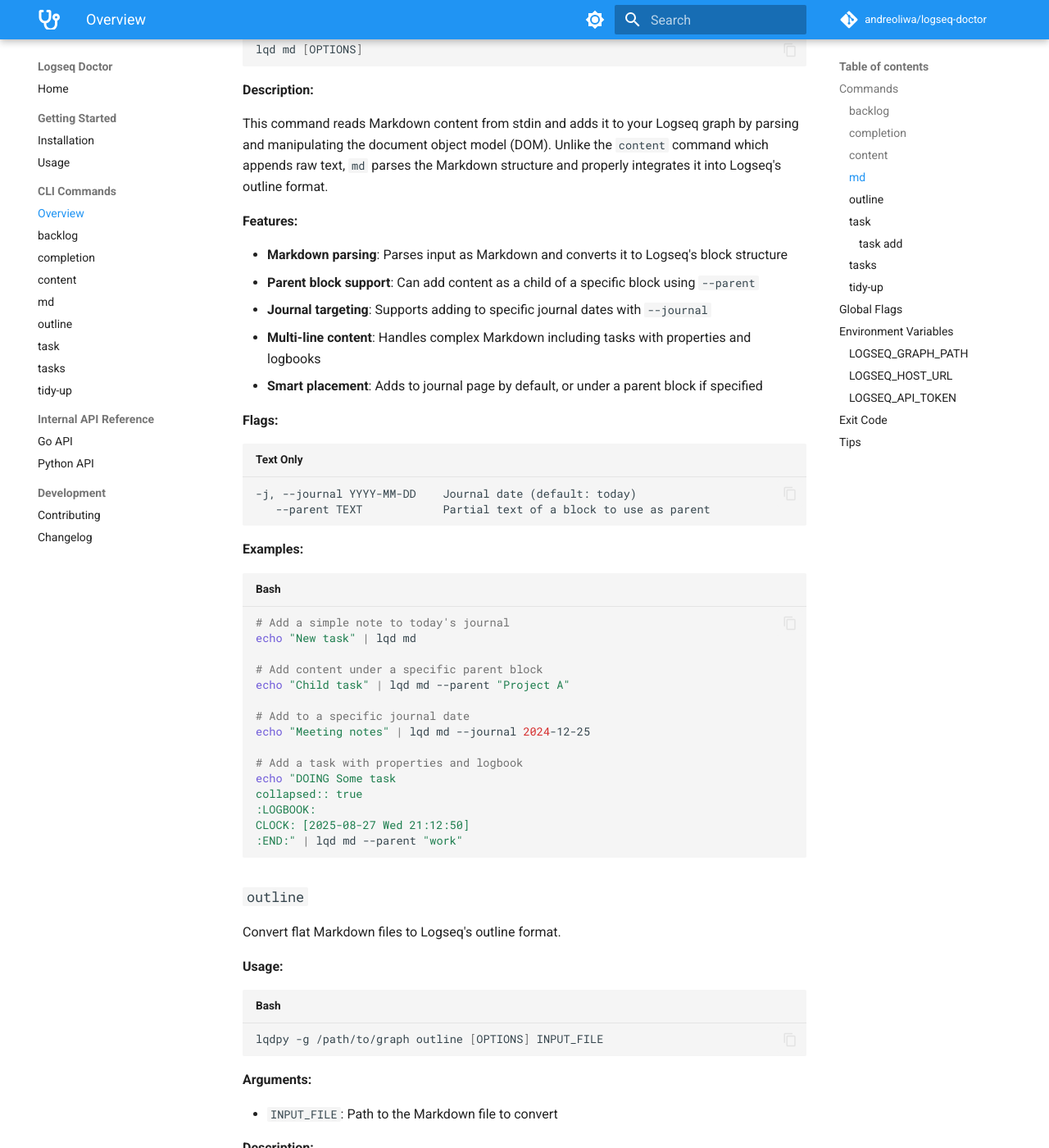
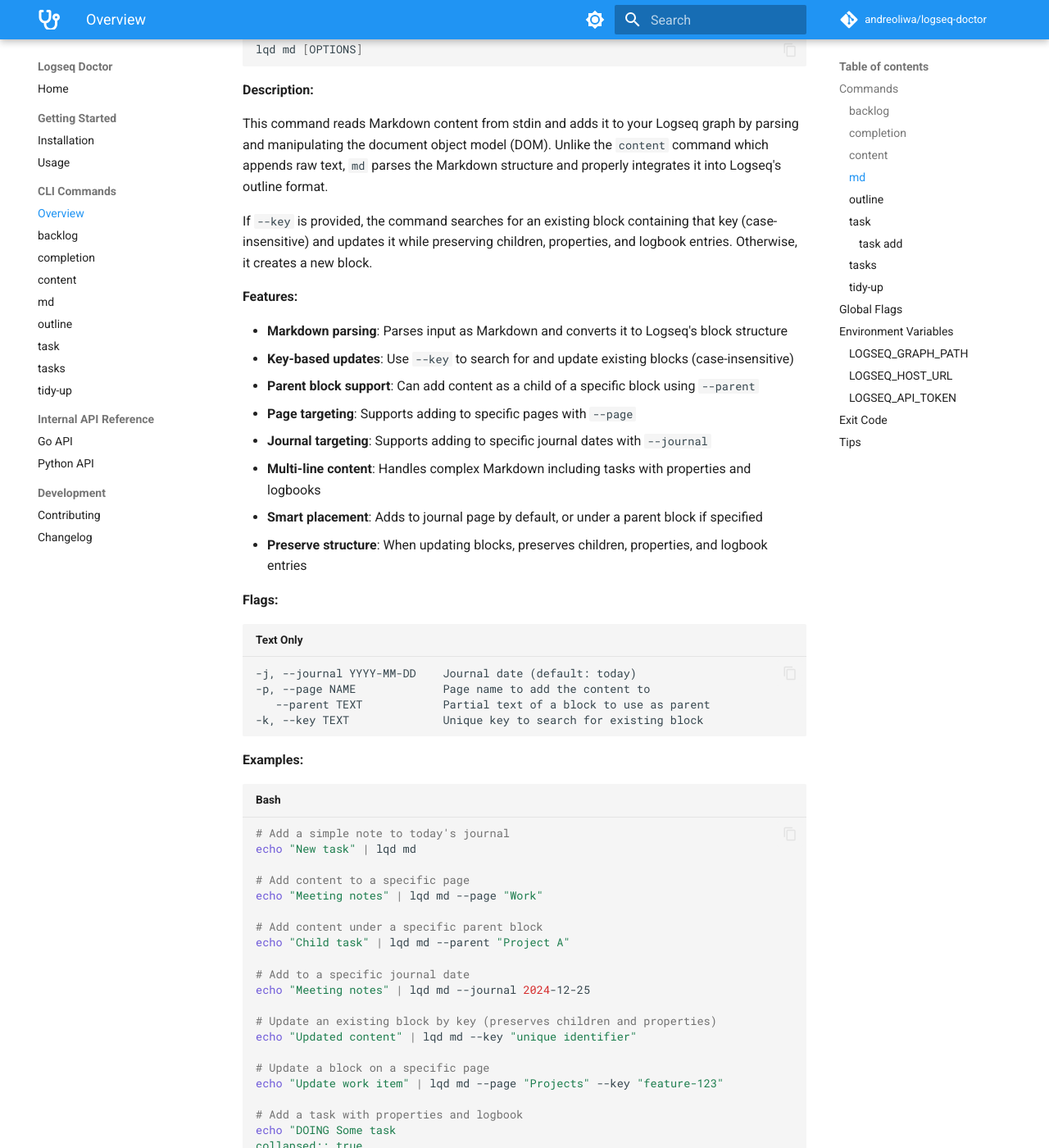
Before and after one commit to andreoliwa/logseq-doctor, an MkDocs documentation site: the page built from docs/reference/cli.md, in a window 1280 px wide and 1400 px high, scrolled down 3713 px. Shown: the whole window at 82% size. Built offline with MkDocs 1.6.1 and Material for MkDocs 9.7.7, drawn with Linux system fonts in a browser that asks for light colours; comment, search, counter and statistics services are not loaded.

Commit message:
docs: write about --key and --page

````diff
--- a/docs/reference/cli.md
+++ b/docs/reference/cli.md
@@ -151,19 +151,26 @@
 
 This command reads Markdown content from stdin and adds it to your Logseq graph by parsing and manipulating the document object model (DOM). Unlike the `content` command which appends raw text, `md` parses the Markdown structure and properly integrates it into Logseq's outline format.
 
+If `--key` is provided, the command searches for an existing block containing that key (case-insensitive) and updates it while preserving children, properties, and logbook entries. Otherwise, it creates a new block.
+
 **Features:**
 
 - **Markdown parsing**: Parses input as Markdown and converts it to Logseq's block structure
+- **Key-based updates**: Use `--key` to search for and update existing blocks (case-insensitive)
 - **Parent block support**: Can add content as a child of a specific block using `--parent`
+- **Page targeting**: Supports adding to specific pages with `--page`
 - **Journal targeting**: Supports adding to specific journal dates with `--journal`
 - **Multi-line content**: Handles complex Markdown including tasks with properties and logbooks
 - **Smart placement**: Adds to journal page by default, or under a parent block if specified
+- **Preserve structure**: When updating blocks, preserves children, properties, and logbook entries
 
 **Flags:**
 
 ```
 -j, --journal YYYY-MM-DD    Journal date (default: today)
+-p, --page NAME             Page name to add the content to
    --parent TEXT            Partial text of a block to use as parent
+-k, --key TEXT              Unique key to search for existing block
 ```
 
 **Examples:**
@@ -172,11 +179,20 @@
 # Add a simple note to today's journal
 echo "New task" | lqd md
 
+# Add content to a specific page
+echo "Meeting notes" | lqd md --page "Work"
+
 # Add content under a specific parent block
 echo "Child task" | lqd md --parent "Project A"
 
 # Add to a specific journal date
 echo "Meeting notes" | lqd md --journal 2024-12-25
+
+# Update an existing block by key (preserves children and properties)
+echo "Updated content" | lqd md --key "unique identifier"
+
+# Update a block on a specific page
+echo "Update work item" | lqd md --page "Projects" --key "feature-123"
 
 # Add a task with properties and logbook
 echo "DOING Some task
````
